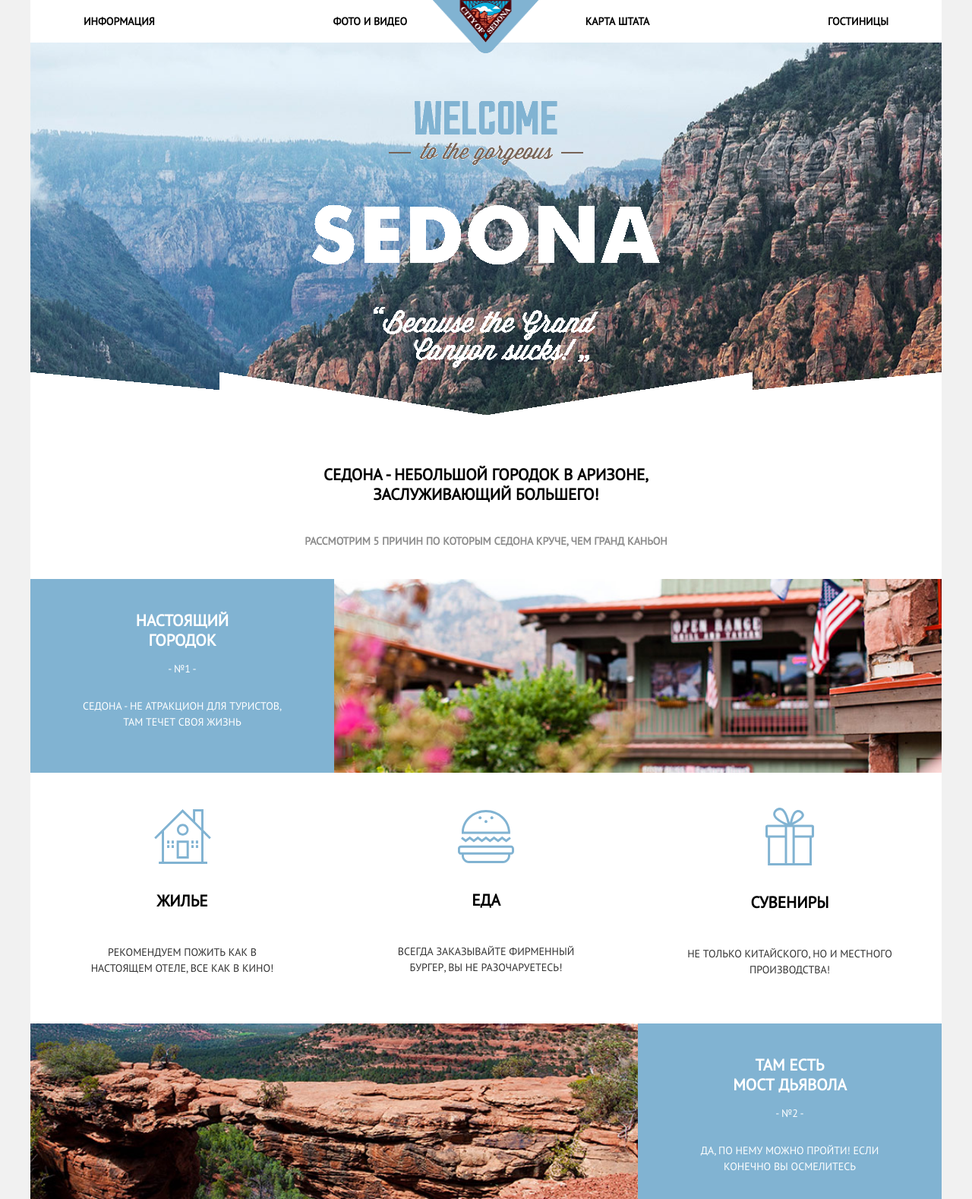
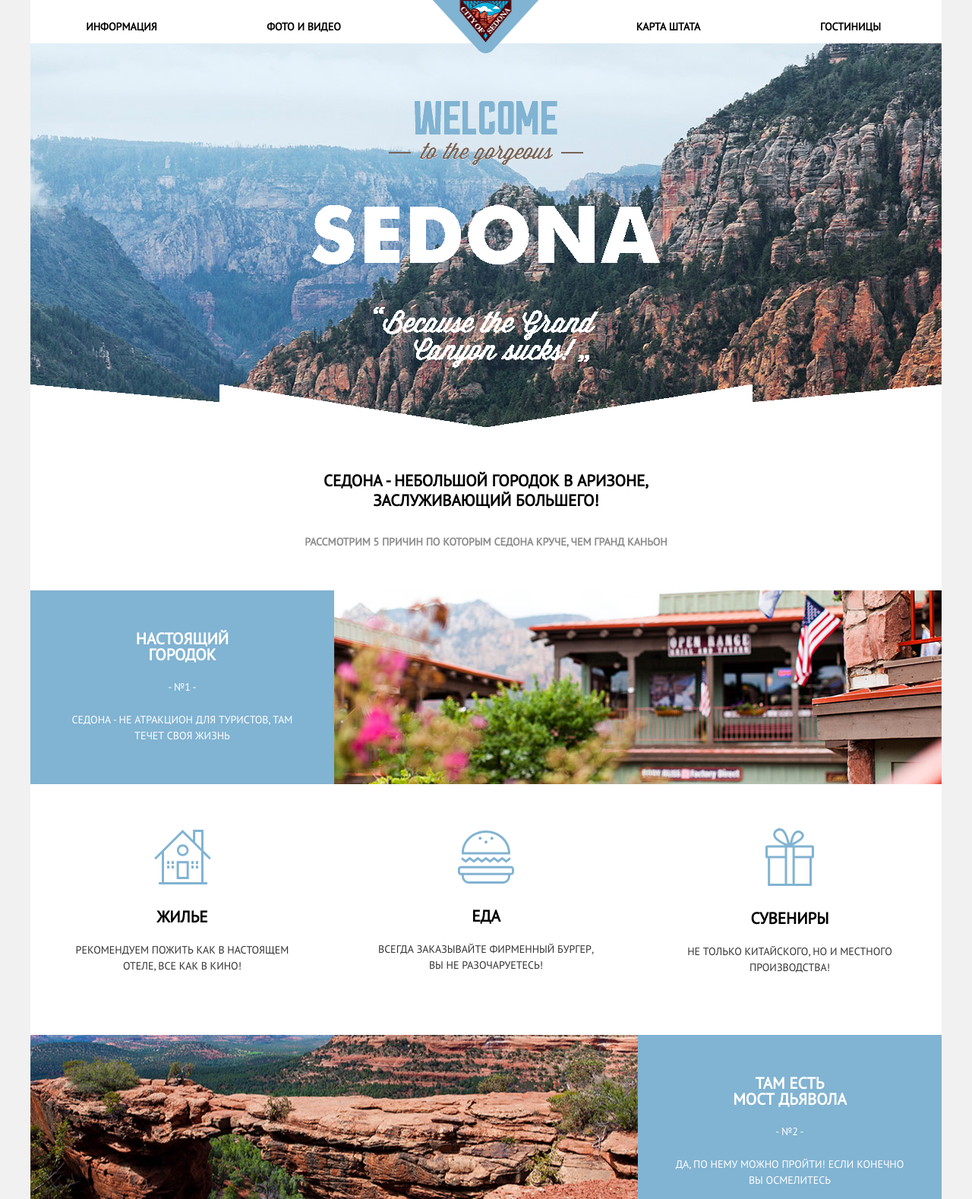
Before and after one commit to aretmii/473759-sedona, a plain HTML site: page index.html in a window 1280 px wide. Shown: the top 1578 px of the page at 76% size. Drawn offline with Linux system fonts and the light colour scheme.

Commit message:
for check 08.09

```diff
--- a/css/style.css
+++ b/css/style.css
@@ -8,6 +8,9 @@ body{
     text-transform: uppercase;
     background-color: #f1f1f1;
     font-family: "PT Sans", sans-serif;
+    display: flex;
+    flex-direction: column;
+    align-items: center;
 }
 
 a{
@@ -32,7 +35,6 @@ h2{
 /*------------------------------NAVIGATION------------------------------*/
 .main-navigation{
     background-color: #ffffff;
-    line-height: 26px;
     color: #000000;
 }
 
@@ -44,6 +46,7 @@ h2{
 .site-navigation a{
     text-decoration: none;
     color: #000000;
+    line-height: 26px;
 }
 
 .site-navigation a:hover{
@@ -415,63 +418,83 @@ body{
     margin: 0 auto;
 }
 
-.main-header-logo {
+.logo {
     width: 140px;
     height: 70px;
-    position: absolute;
+    padding: 0;
+}
+
+.logo a{
+    height: 70px;
 }
 /*---------------------------------navigation-------------------------------*/
 .main-navigation{
-    background-color: transparent;
+    background-color: #ffffff;;
     display: flex;
     justify-content: center;
     background-color: #ffffff;
+    height: 57px;
 }
 
 .site-navigation{
-    margin: 0 70px 0 70px;
+    margin: 0;
     padding:0;
     display: flex;
-    justify-content: space-between;
+    justify-content: space-around;
     flex-grow: 1;
     flex-wrap: wrap;
+    background-color: transparent;
 }
 
-.site-navigation a{
-    display: block;
-    text-align: center;
-    padding: 15px 0 15px 0;
+.site-navigation li{
+    display: flex;
+    align-items: center;
+    width: 140px;
+}
+
+.menu-item-left,
+.menu-item-right{
+    display:flex;
+    justify-content: center;
+    line-height: 26px;
 }
 
 /*-----------------------------------Background SEDONA----------------------*/
 .sedona-preview{
     display: flex;
-    flex-direction: column;
-    align-items: center;
+    flex-direction: row;
+    justify-content: center;
+    flex-wrap: wrap;
+    min-height: 720px;
 }
 
 .sedona-preview-tagline{
-    margin-top: 76px;
+    margin-top: 75px;
 }
 
 .sedona-preview-shapes{
-    min-height: 215px;
     width: 100%;
-    background-color: #ffffff;
+    min-height: 255px;
+    background-color: transparent;
     display: flex;
     flex-direction: column;
     align-items: center;
 }
 
+.sedona-preview-text{
+    width: 100%;
+    flex-grow: 1;
+    display: flex;
+    flex-direction: column;
+    justify-content: center;
+    align-items: center;
+    background-color: #ffffff;
+}
+
 .sedona-preview-shapes h2{
-    margin-top: 65px;
     display: inline-block;
     width: 450px;
     text-align: center;
-}
-
-.sedona-preview-shapes p{
-    margin-top: 21px;
 }
 
 /*---------------------------------FEATURES---------------------------------------*/
@@ -491,16 +514,25 @@ body{
     list-style: none;
 }
 
-.features-item h2{
-    margin: 0;
+.features-list-img{
+    width: 305px;
+    display: flex;
+    flex-direction: column;
+    justify-content: center;
+    align-items: center;
 }
 
 .features-list-img h2{
-    margin: 30px 0 30px 0;
+    margin: 30px 0 20px 0;
+}
+
+.features-list-img p{
+    margin: 0;
+    margin-bottom: 20px;
 }
 
 .features-list-photo{
-    width: 1200px;
+    width: 100%;
     min-height: 255px;
     display: flex;
     padding: 0;
@@ -508,9 +540,11 @@ body{
     list-style: none;
 }
 
-.features-list-photo li > h2,
-.features-list-photo li > p{
+.features-item-text h2,
+.features-item-text p{
     color: #ffffff;
+    line-height: 21px;
+    margin: 0;
 }
 
 .features-item{
@@ -523,14 +557,20 @@ body{
     align-items: center;
 }
 
-.features-item p{
-    width: 280px;
+.features-item-text{
+    width: 310px;
+    min-height: 170px;
+    display: flex;
+    flex-direction: column;
+    justify-content: space-around;
+    align-items: center;
+
 }
 
 .features-item-flag{
     background-image: url("../img/real-city.jpg");
     background-repeat: no-repeat;
-    background-size: 110%;
+    background-size: 100%;
     background-position: center;
     min-width: 800px;
 }
@@ -538,7 +578,7 @@ body{
 .features-item-devil{
     background-image: url("../img/devil-bridge.jpg");
     background-repeat: no-repeat;
-    background-size: 110%;
+    background-size: 100%;
     background-position: center;
     min-width: 800px;
 }
@@ -667,6 +707,11 @@ body{
     font-weight: normal;
 }
 /*---------------------------------------footer------------------------------*/
+footer.container{
+    max-width: 1200px;
+
+
+}
 
 .main-footer{
     display: flex;
--- a/index.html
+++ b/index.html
@@ -11,26 +11,29 @@
   <header class="main-header">
     <div class="container">
       <nav class="main-navigation">
-        <a href="#" class="main-header-logo">
+        <ul class="site-navigation">
+          <li class="menu-item-left"><a href="info.html">Информация</a></li>
+          <li class="menu-item-left"><a href="media.html">Фото и видео</a></li>
+          <li class="logo">
+            <a href="#" class="">
               <img src="img/logo.png" width="140" height="70" alt="Логотип сайта Sedona">
             </a>
-        <ul class="site-navigation">
-          <li><a href="info.html">Информация</a></li>
-          <li><a href="media.html">Фото и видео</a></li>
-          <li><a href="map.html">Карта штата</a></li>
-          <li><a href="hotels.html">Гостиницы</a></li>
+          </li>
+          <li class="menu-item-right"><a href="map.html">Карта штата</a></li>
+          <li class="menu-item-right"><a href="hotels.html">Гостиницы</a></li>
         </ul>
       </nav>
     <section class="sedona-preview">
       <h1 class="visually-hidden">Welcome to the gorgeous Sedona "Because the grand canyon sucks"</h1>
       <div class="sedona-preview-tagline">
-        <!--Может эту картинку сделать через background? она же не контентная-->
         <img src="img/intro.png" alt="Welcome to the gorgeous Sedona "Because the grand canyon sucks"">
       </div>
+      <div class="sedona-preview-shapes">
         <img src="img/shape.png" alt="Shapes">
-      <div class="sedona-preview-shapes">
+        <div class="sedona-preview-text">
           <h2>Седона - небольшой городок в Аризоне, заслуживающий большего!</h2>
           <p>Рассмотрим 5 причин по которым Седона круче, чем Гранд Каньон</p>
+        </div>
       </div>
     </section>
     </div>
@@ -39,12 +42,15 @@
     <section class="features">
       <ul class="features-list-photo">
           <li class="features-item">
-            <h2>Настоящий</h2>
-            <h2>городок</h2>
+            <div class="features-item-text">
+              <h2>Настоящий<br>
+                  городок
+              </h2>
               <p> - №1 - </p>
               <p>
                 Седона - не атракцион для туристов, там течет своя жизнь
               </p>
+            </div>
           </li>
           <li class="features-item-flag">
           </li>
@@ -52,8 +58,8 @@
       <section class="features-refind">
         <ul class="features-list">
           <li class="features-item">
+            <img src="img/icon-1.svg" alt="Жилье">
             <a class="features-list-img" href="food.html">
-              <img src="img/icon-1.svg" alt="Жилье">
               <h2>Жилье</h2>
               <p>
                 Рекомендуем пожить как в настоящем отеле, все как в кино!
@@ -84,19 +90,25 @@
         <li class="features-item-devil">
         </li>
         <li class="features-item">
-          <h2>Там есть</h2>
-          <h2>мост дьявола</h2>
+          <div class="features-item-text">
+            <h2>Там есть <br>
+                мост дьявола
+            </h2>
             <p>- №2 -</p>
             <p>Да, по нему можно пройти! Если конечно вы осмелитесь</p>
+          </div>
         </li>
       </ul>
       <ul class="features-list-last">
         <li class="features-item">
-          <h2>Небольшая</h2>
-          <h2>площадь</h2>
+          <div class="features-list-img">
+            <h2>Небольшая <br>
+              площадь
+            </h2>
             <p>- №3 -</p>
             <p>Все достопримечательности находятся очень близко
             </p>
+          </div>
         </li>
         <li class="features-item">
           <h2>Красивая</h2>
@@ -145,6 +157,7 @@
       </div>
     </section>
   </main>
+  <!--Можно ли футер засунуть внутрь main????-->
   <footer class="container">
     <div class="main-footer">
       <p class="tag">
```
Also changed, not shown: catalog.html (+9 -7 lines). Lines whose indentation alone changed are shown as unchanged.
